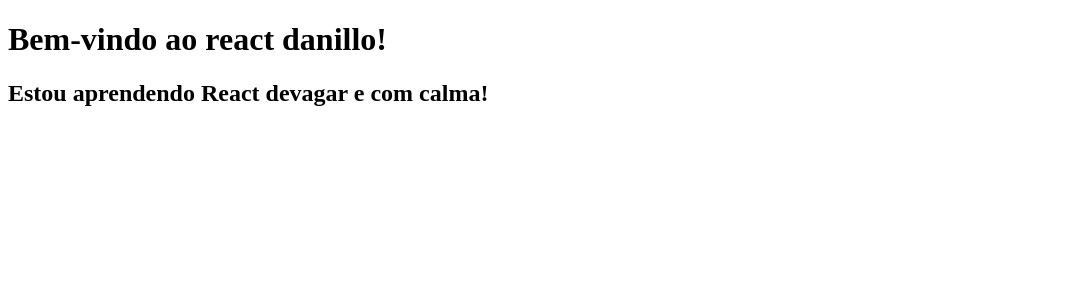
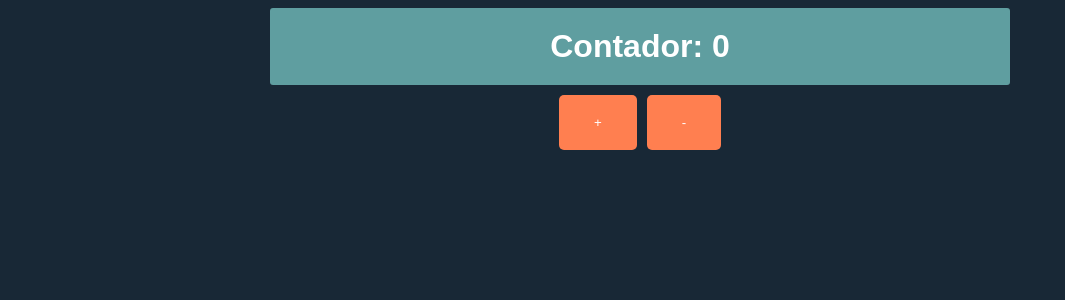
Before and after one commit to E-Danillo/contador-light-dark, a React (Vite) app: page / in a window 1280 px wide. Shown: the top 300 px of the page, without its empty margins (0-1065 px from the left). Built offline with nearby package versions, Linux system fonts and the light colour scheme.

Commit message:
Primeiro Commit

```diff
--- a/src/App.jsx
+++ b/src/App.jsx
@@ -1,11 +1,10 @@
-import Ola from './Ola.jsx'
-import Sobre from './Sobre.jsx'
+import Contador from './Contador.jsx'
+import './style.css'
 
 function App() {
     return (
         <>
-            <Ola />
-            <Sobre />
+            <Contador />
         </>
     )
 }
--- /dev/null
+++ b/src/Contador.jsx
@@ -0,0 +1,25 @@
+import { useState } from "react"
+
+function Contador() {
+    const [valor, setValor] = useState(0)
+
+    function aumentar() {
+        setValor(valor + 1)
+    }
+
+    function diminuir() {
+        setValor(valor <= 0? 0 : valor - 1)
+    }
+
+    return (
+        <div>
+            <h1>Contador: {valor}</h1>
+            <div id="botoes">
+                <button onClick={aumentar}>+</button>
+                <button onClick={diminuir}>-</button>
+            </div>
+        </div>
+    )
+}
+
+export default Contador
--- a/src/Ola.jsx
+++ /dev/null
@@ -1,7 +0,0 @@
-function Ola() {
-    return (
-        <h1>Bem-vindo ao react danillo!</h1>
-    )
-}
-
-export default Ola
--- a/src/Sobre.jsx
+++ /dev/null
@@ -1,7 +0,0 @@
-function Sobre() {
-    return (
-        <h2>Estou aprendendo React devagar e com calma!</h2>
-    )
-}
-
-export default Sobre
--- /dev/null
+++ b/src/style.css
@@ -0,0 +1,30 @@
+body {
+    background-color: rgb(24, 40, 54);
+    font-family: Arial, sans-serif;
+}
+
+h1 {
+    background-color: cadetblue;
+    color: white;
+    padding: 20px;
+    border-radius: 3px;
+    text-align: center;
+    max-width: 700px;
+    margin: 0 auto;
+}
+
+#botoes {
+    display: flex;
+    justify-content: center;
+    gap: 10px;
+    margin: 10px;
+}
+
+button {
+    background-color: coral;
+    color: white;
+    border: none;
+    padding: 20px 35px;
+    border-radius: 5px;
+    cursor: pointer;
+}
```
